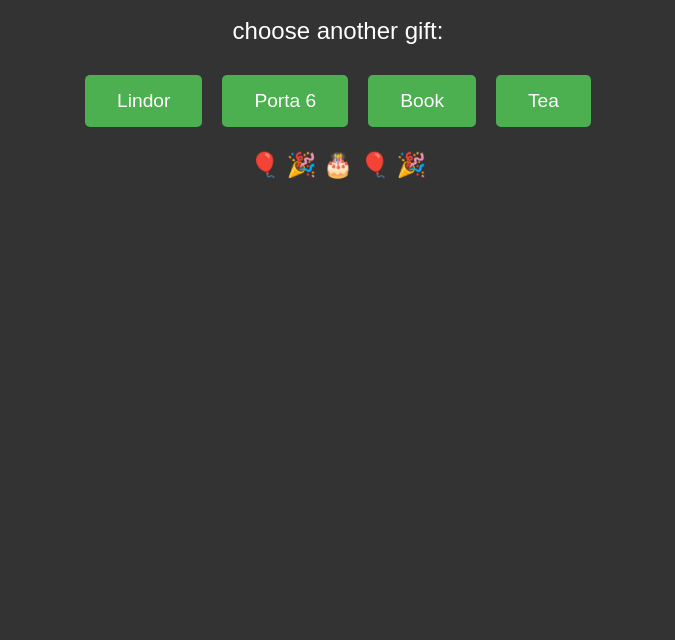
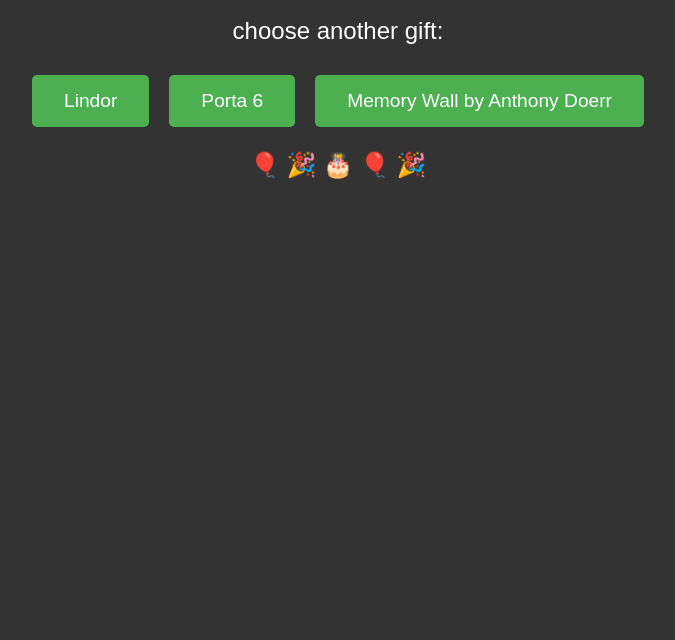
Before and after one commit to steel424/happybirthday, a website: page public/index.html in a window 1280 px wide. Shown: the part 160-800 px from the top of the page, without its empty margins (302-977 px from the left). Drawn offline with Linux system fonts and the light colour scheme.

Commit message:
updated choices

```diff
--- a/package.json
+++ b/package.json
@@ -1,9 +1,10 @@
 {
   "name": "subscription-site",
   "version": "1.0.0",
-  "main": "index.js",
+  "main": "server.js",
   "scripts": {
-    "test": "echo \"Error: no test specified\" && exit 1"
+    "test": "echo \"Error: no test specified\" && exit 1",
+    "start": "node server.js"
   },
   "keywords": [],
   "author": "",
--- a/public/index.html
+++ b/public/index.html
@@ -19,8 +19,7 @@
   <div class="choices">
     <button class="choice-btn" onclick="submitChoice('Lindor')">Lindor</button>
     <button class="choice-btn" onclick="submitChoice('Porta 6')">Porta 6</button>
-    <button class="choice-btn" onclick="submitChoice('Book')">Book</button>
-    <button class="choice-btn" onclick="submitChoice('Tea')">Tea</button>
+    <button class="choice-btn" onclick="submitChoice('Memory Wall by Anthony Doerr')">Memory Wall by Anthony Doerr</button>
   </div>
 
   <div class="decor">
```
